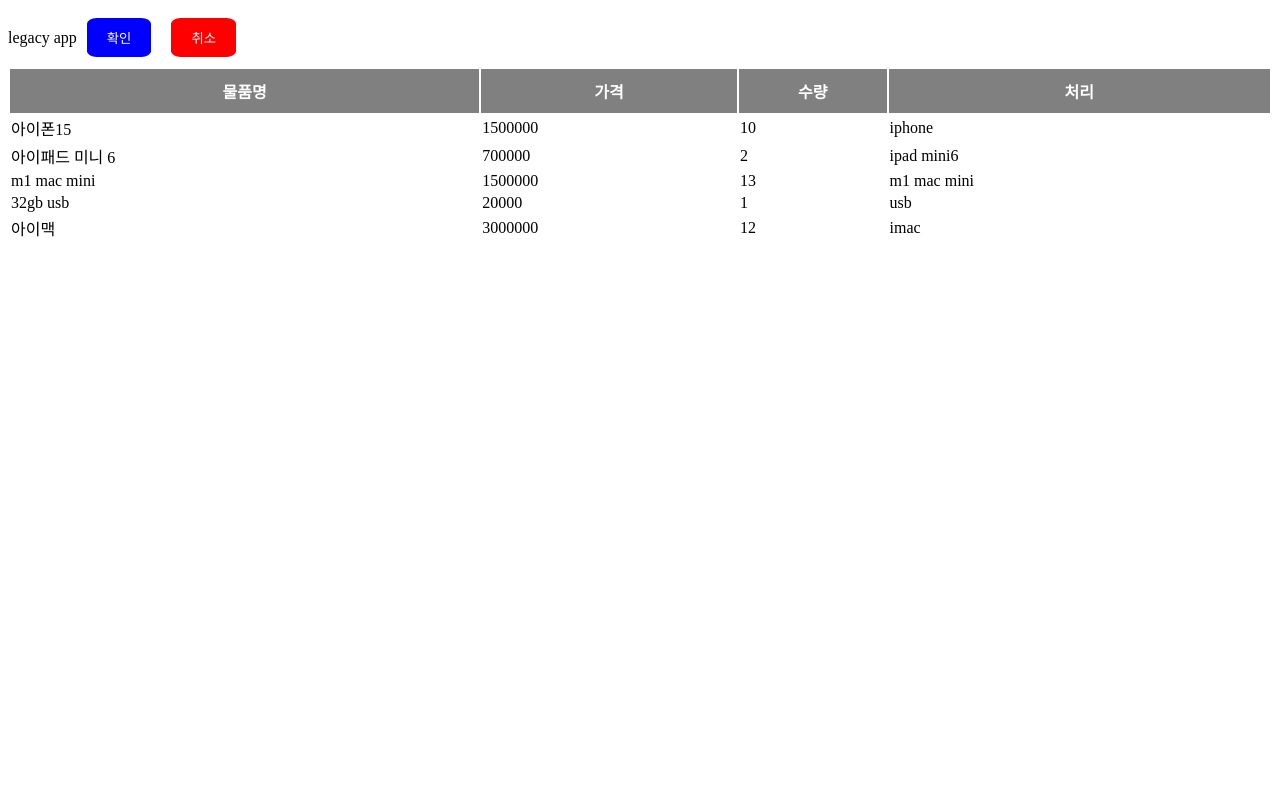
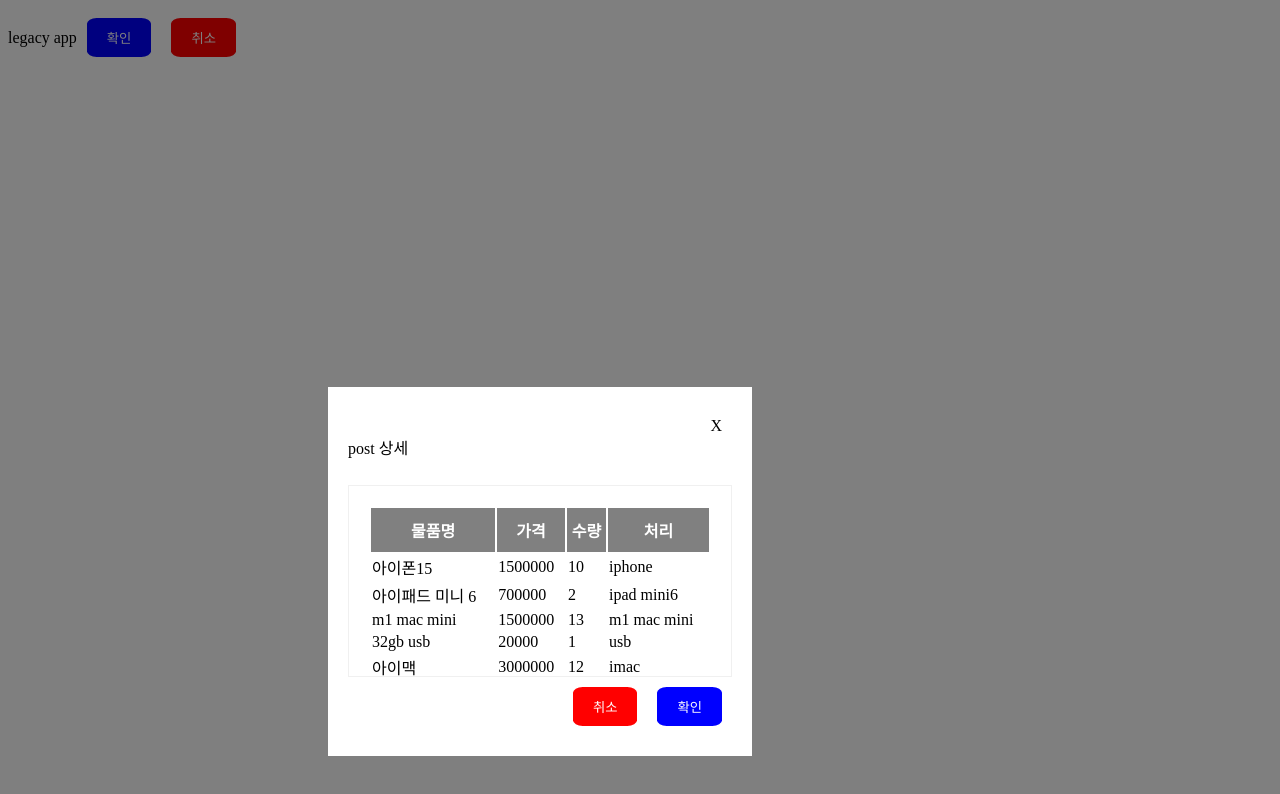
Before and after one commit to jparkk0517/fastcampus-mfa-monorepo, a React (Create React App) app in the folder apps/legacy/: page / in a window 1280 px wide. Shown: the top 794 px of the page. Built offline with nearby package versions, Linux system fonts and the light colour scheme.

Commit message:
feat: 7-4 legacy Modal component 작성

```diff
--- a/apps/legacy/src/App.js
+++ b/apps/legacy/src/App.js
@@ -1,4 +1,5 @@
 import Button from "./components/Button";
+import Modal from "./components/Modal";
 import Table from "./components/Table";
 
 const items = [
@@ -39,7 +40,7 @@ function App() {
     <div className="App">
       legacy app
       <Button>확인</Button>
-      <Button buttonType="cancel">취소</Button>
+      <Modal open={true} title="post 상세" onClose={() => console.log("close")}>
         <Table
           columns={[
             {
@@ -63,6 +64,8 @@ function App() {
           rowKey={(data) => data.id}
           onRowClick={(data) => console.log(data)}
         />
+      </Modal>
+      <Button buttonType="cancel">취소</Button>
     </div>
   );
 }
--- /dev/null
+++ b/apps/legacy/src/components/Modal.js
@@ -0,0 +1,27 @@
+import React, { Component } from "react";
+import Button from "./Button";
+
+export default class Modal extends Component {
+  render() {
+    const { open, title, onClose, onConfirm, children } = this.props;
+    if (!open) return <></>;
+    return (
+      <div className="modal-container">
+        <div className="modal-dimmed" onClick={() => onClose()} />
+        <div className="modal-content">
+          <div className="modal-close" onClick={() => onClose()}>
+            X
+          </div>
+          <div className="modal-title">{title}</div>
+          <div className="modal-body">{children}</div>
+          <div className="modal-footer">
+            <Button onClick={() => onConfirm && onConfirm()}>확인</Button>
+            <Button buttonType="cancel" onClick={() => onClose && onClose()}>
+              취소
+            </Button>
+          </div>
+        </div>
+      </div>
+    );
+  }
+}
--- a/apps/legacy/src/index.css
+++ b/apps/legacy/src/index.css
@@ -58,3 +58,56 @@ tbody tr:hover {
   background-color: gray;
   color: white;
 }
+
+/*
+Modal
+*/
+
+.modal-container {
+  padding: 25%;
+  position: fixed;
+  z-index: 50;
+  display: flex;
+}
+
+.modal-dimmed {
+  position: fixed;
+  top: 0;
+  left: 0;
+  width: 100%;
+  height: 100%;
+  background-color: black;
+  opacity: 0.5;
+}
+
+.modal-content {
+  display: flex;
+  flex-direction: column;
+  min-height: 30vh;
+  min-width: 30vw;
+  background-color: white;
+  z-index: 50;
+  padding: 20px;
+}
+.modal-close {
+  display: flex;
+  flex-direction: row-reverse;
+  margin-top: 10px;
+  margin-right: 10px;
+  cursor: pointer;
+}
+
+.modal-title {
+  height: 20%;
+}
+.modal-body {
+  height: 60%;
+  padding: 20px;
+  border: 1px solid #f0f0f0;
+  overflow-y: scroll;
+}
+.modal-footer {
+  height: 20%;
+  display: flex;
+  flex-direction: row-reverse;
+}
```
Lines whose indentation alone changed are shown as unchanged.
